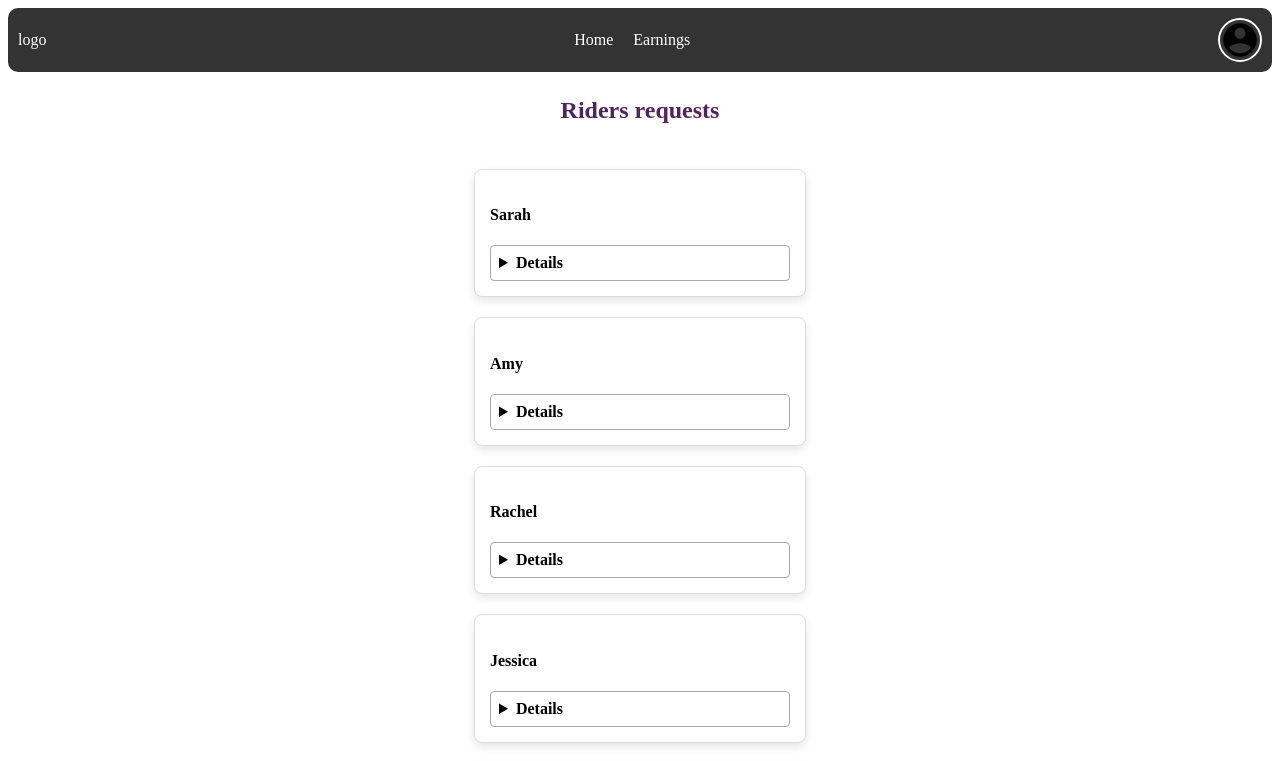
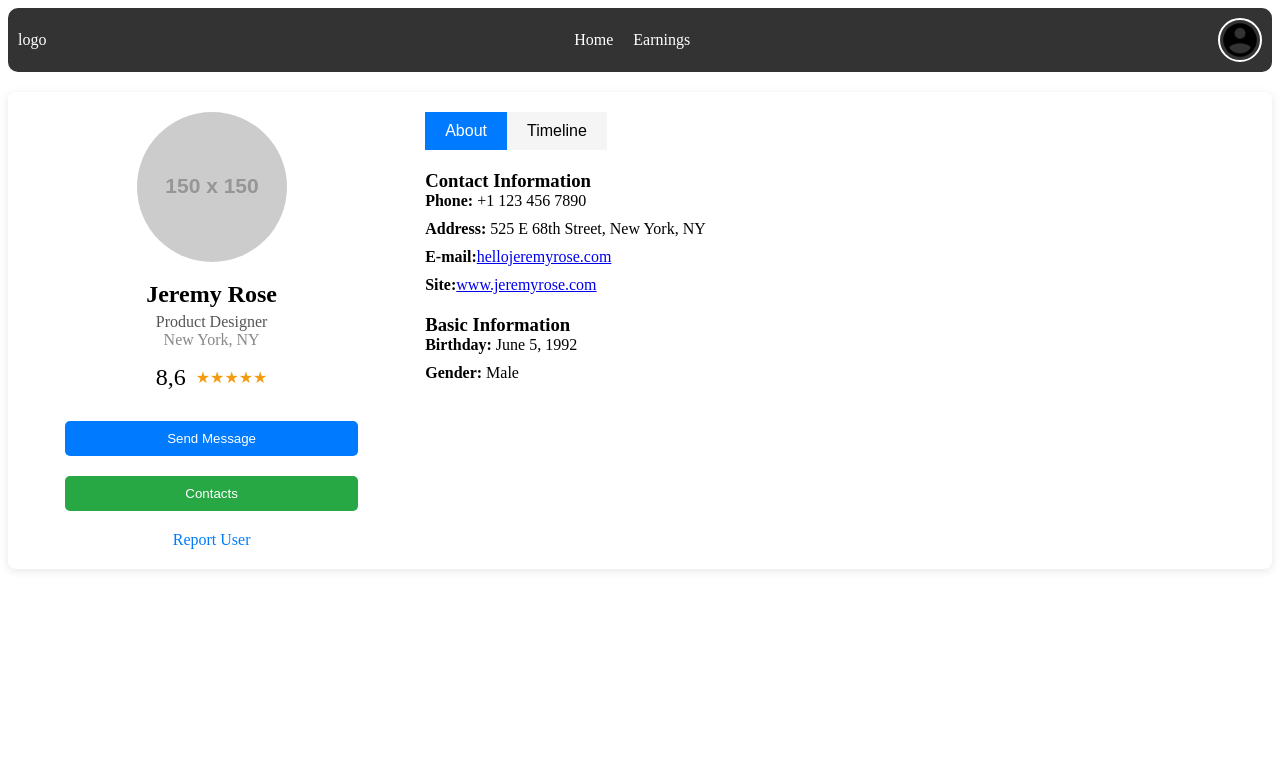
Before and after one commit to ShubhamDubeySchoolSaver/USA_cab_service, an Angular app: page /profile in a window 1280 px wide. Before the commit this address led to /. Shown: the top 761 px of the page. Built offline with nearby package versions, Linux system fonts and the light colour scheme.

Commit message:
updated profile components and routed the components from navbar

```diff
--- a/src/app/app.component.html
+++ b/src/app/app.component.html
@@ -1,5 +1 @@
 <app-navbar></app-navbar>
-<app-ride-requests></app-ride-requests>
-<app-earnings></app-earnings>
-<app-driver-homepage></app-driver-homepage>
-{{city}}
--- a/src/app/app.routes.ts
+++ b/src/app/app.routes.ts
@@ -1,3 +1,16 @@
 import { Routes } from '@angular/router';
+import { DriverHomepageComponent } from './driver-homepage/driver-homepage.component';
+import { NavbarComponent } from './navbar/navbar.component';
+import { RideRequestsComponent } from './ride-requests/ride-requests.component';
+import { EarningsComponent } from './earnings/earnings.component';
+import { ProfileComponent } from './profile/profile.component';
 
-export const routes: Routes = [];
+export const routes: Routes = [
+  { path: '', redirectTo: '/driver-homepage', pathMatch: 'full' },
+  { path: 'driver-homepage', component: DriverHomepageComponent },
+  { path: 'navbar', component: NavbarComponent },
+  { path: 'ride-requests', component: RideRequestsComponent },
+  { path: 'earnings', component: EarningsComponent },
+  { path: 'profile', component: ProfileComponent },
+
+];
--- a/src/app/driver-homepage/driver-homepage.component.css
+++ b/src/app/driver-homepage/driver-homepage.component.css
@@ -18,6 +18,7 @@ body {
   background-size: cover;
   background-position: center;
   align-items: center;
+  margin: 20px auto;
 
 }
 
--- a/src/app/earnings/earnings.component.html
+++ b/src/app/earnings/earnings.component.html
@@ -2,7 +2,7 @@
 <div class="container">
   <!-- Header with back arrow and title -->
   <header>
-    <div class="back-arrow">&#8592;</div>
+    <div (click)='navigateToHome()' class="back-arrow">&#8592;</div>
     <h1>Daily</h1>
   </header>
 
--- a/src/app/earnings/earnings.component.ts
+++ b/src/app/earnings/earnings.component.ts
@@ -1,13 +1,20 @@
 import { Component } from '@angular/core';
+import { Router, RouterLink, RouterLinkActive, RouterLinkWithHref, RouterOutlet } from '@angular/router';
 
 @Component({
   selector: 'app-earnings',
   standalone: true,
-  imports: [],
+  imports: [RouterOutlet,RouterLink,RouterLinkActive,RouterLinkWithHref],
   templateUrl: './earnings.component.html',
   styleUrl: './earnings.component.css'
 })
 export class EarningsComponent {
   city="chennai"
-  fare= 300
+  fare= 300;
+
+  constructor(private router: Router){}
+
+  navigateToHome(){
+    this.router.navigate(['/']);
+  }
 }
--- a/src/app/navbar/navbar.component.css
+++ b/src/app/navbar/navbar.component.css
@@ -50,3 +50,15 @@
 .selected {
   font-weight: bold;
 }
+
+.profile {
+  display: flex;
+  align-items: center;
+}
+
+.profile-photo {
+  width: 40px;
+  height: 40px;
+  border-radius: 50%;
+  border: 2px solid white;
+}
--- a/src/app/navbar/navbar.component.html
+++ b/src/app/navbar/navbar.component.html
@@ -2,16 +2,22 @@
   <div>logo</div>
   <div class="nav-items">
 
-    <a href="#home" class="nav-link">Home</a>
-    <div class="nav-link earnings" (mouseover)="showPopup = true" (mouseleave)="showPopup = false">
-      <a href="#earnings-page" style="color: white; text-decoration: none;"><span>Earnings</span></a>
-      <div class="earnings-popup" *ngIf="showPopup">
-        <p>earnings works!</p>
-        <h3>Earnings of the Day</h3>
-        <p>$150.00</p>
-        <a href="#earnings-page"><button class="earning-page-button">My Earnings <div>icon</div> </button></a>
-      </div>
+    <a routerLink="/" routerLinkActive="active" class="nav-link">Home</a>
+    <div class="nav-link earnings">
+      <a (click)="navigateToEarnings()" style="color: white; text-decoration: none;">Earnings</a>
+      @if(showPopup){
+        <div class="earnings-popup" >
+          <h3>Earnings of the Day</h3>
+          <p>$150.00</p>
+          <button (click)="navigateToEarnings()" class="earning-page-button">My Earnings </button>
+        </div>
+      }
     </div>
   </div>
-  <app-profile></app-profile>
+  <div (click)="navigateToProfile()" class="profile">
+    <img src="../../assets/icons8-male-user-96.png" alt="Profile Photo" class="profile-photo">
+  </div>
 </nav>
+
+
+<router-outlet></router-outlet>
--- a/src/app/navbar/navbar.component.ts
+++ b/src/app/navbar/navbar.component.ts
@@ -2,16 +2,26 @@ import { Component } from '@angular/core';
 import { ProfileComponent } from '../profile/profile.component';
 import {NgIf} from '@angular/common'
 import { EarningsComponent } from '../earnings/earnings.component';
+import { Router, RouterLink, RouterLinkActive, RouterLinkWithHref, RouterOutlet } from '@angular/router';
 
 
 
 @Component({
   selector: 'app-navbar',
   standalone: true,
-  imports: [ProfileComponent,NgIf,EarningsComponent],
+  imports: [RouterOutlet,RouterLink,RouterLinkActive,RouterLinkWithHref,ProfileComponent,NgIf,EarningsComponent],
   templateUrl: './navbar.component.html',
   styleUrl: './navbar.component.css'
 })
 export class NavbarComponent {
   showPopup = false;
+
+  constructor(private router: Router){}
+  navigateToEarnings(){
+    this.showPopup=false;
+    this.router.navigate(['/earnings']);
+  }
+  navigateToProfile(){
+    this.router.navigate(['/profile'])
+  }
 }
--- a/src/app/profile/profile.component.css
+++ b/src/app/profile/profile.component.css
@@ -1,11 +1,175 @@
-.profile {
-  display: flex;
-  align-items: center;
+
+* {
+  margin: 0;
+  padding: 0;
+  box-sizing: border-box;
 }
 
-.profile-photo {
+body {
+  font-family: Arial, sans-serif;
+  background-color: #f5f5f5;
+}
+
+.profile-container {
+  width: 100%;
+  margin: 20px auto;
+  background-color: white;
+  border-radius: 8px;
+  box-shadow: 0 2px 10px rgba(0, 0, 0, 0.1);
+  overflow: hidden;
+}
+
+/* Header */
+.header {
+  display: flex;
+  justify-content: space-between;
+  align-items: center;
+  background-color: #007bff;
+  padding: 15px;
+  color: white;
+}
+
+.logo {
+  font-size: 1.5rem;
+  font-weight: bold;
+}
+
+.search {
+  flex-grow: 1;
+  padding: 0 20px;
+}
+
+.search-input {
+  padding: 8px;
+  width: 100%;
+  border: none;
+  border-radius: 4px;
+}
+
+.nav a {
+  color: white;
+  margin-left: 20px;
+  text-decoration: none;
+  font-weight: bold;
+}
+
+.notification {
+  background-color: #ff4757;
+  border-radius: 50%;
+  padding: 4px 8px;
+  font-size: 0.8rem;
+  color: white;
+  margin-left: 5px;
+}
+
+.user-avatar img {
   width: 40px;
   height: 40px;
   border-radius: 50%;
-  border: 2px solid white;
 }
+
+/* Profile Section */
+.profile {
+  display: flex;
+  padding: 20px;
+}
+
+.profile-sidebar {
+  width: 30%;
+  text-align: center;
+}
+
+.profile-img {
+  width: 150px;
+  height: 150px;
+  border-radius: 50%;
+  margin-bottom: 15px;
+}
+
+h2 {
+  margin-bottom: 5px;
+}
+
+.role {
+  color: #555;
+}
+
+.location {
+  color: #888;
+  margin-bottom: 15px;
+}
+
+.ranking {
+  display: flex;
+  justify-content: center;
+  align-items: center;
+  margin-bottom: 15px;
+}
+
+.ranking-score {
+  font-size: 1.5rem;
+  margin-right: 10px;
+}
+
+.stars {
+  color: #f39c12;
+}
+
+.actions {
+  margin-top: 20px;
+}
+
+.btn {
+  display: inline-block;
+  padding: 10px 20px;
+  margin: 10px 0;
+  width: 80%;
+  background-color: #007bff;
+  color: white;
+  border: none;
+  border-radius: 5px;
+  cursor: pointer;
+}
+
+.btn.contacts {
+  background-color: #28a745;
+}
+
+.report-user {
+  display: block;
+  margin-top: 10px;
+  color: #007bff;
+  text-decoration: none;
+}
+
+/* Profile Details Section */
+.profile-details {
+  width: 70%;
+  padding-left: 30px;
+}
+
+.tabs {
+  margin-bottom: 20px;
+}
+
+.tab-btn {
+  padding: 10px 20px;
+  border: none;
+  background-color: #f5f5f5;
+  font-size: 1rem;
+  cursor: pointer;
+}
+
+.tab-btn.active {
+  background-color: #007bff;
+  color: white;
+}
+
+.profile-info ul {
+  list-style: none;
+  margin-bottom: 20px;
+}
+
+.profile-info li {
+  margin-bottom: 10px;
+}
--- a/src/app/profile/profile.component.html
+++ b/src/app/profile/profile.component.html
@@ -1,3 +1,62 @@
-<div class="profile">
-  <img src="../../assets/icons8-male-user-96.png" alt="Profile Photo" class="profile-photo">
+
+
+<div class="profile-container">
+  <!-- Header with Logo -->
+  <!-- <header class="header">
+    <div class="logo">Kodecolor</div>
+    <div class="search">
+      <input type="text" placeholder="Search" class="search-input">
+    </div>
+    <div class="nav">
+      <a href="#">Find People</a>
+      <a href="#">Messages <span class="notification">4</span></a>
+      <a href="#">My Contacts</a>
+    </div>
+    <div class="user-avatar">
+      <img src="https://via.placeholder.com/50" alt="User Avatar">
+    </div>
+  </header> -->
+
+  <!-- Main Profile Section -->
+  <section class="profile">
+    <div class="profile-sidebar">
+      <img class="profile-img" src="https://via.placeholder.com/150" alt="Profile Picture">
+      <h2>Jeremy Rose</h2>
+      <p class="role">Product Designer</p>
+      <p class="location">New York, NY</p>
+      <div class="ranking">
+        <span class="ranking-score">8,6</span>
+        <span class="stars">★★★★★</span>
+      </div>
+      <div class="actions">
+        <button class="btn send-message">Send Message</button>
+        <button class="btn contacts">Contacts</button>
+        <a href="#" class="report-user">Report User</a>
+      </div>
+    </div>
+
+    <!-- Profile Details -->
+    <div class="profile-details">
+      <div class="tabs">
+        <button class="tab-btn active">About</button>
+        <button class="tab-btn">Timeline</button>
+      </div>
+      <div class="profile-info">
+        <h3>Contact Information</h3>
+        <ul>
+          <li><strong>Phone:</strong> +1 123 456 7890</li>
+          <li><strong>Address:</strong> 525 E 68th Street, New York, NY</li>
+          <li><strong>E-mail:</strong> <a href="mailto:hellojeremyrose.com">hellojeremyrose.com</a></li>
+          <li><strong>Site:</strong> <a href="#">www.jeremyrose.com</a></li>
+        </ul>
+
+        <h3>Basic Information</h3>
+        <ul>
+          <li><strong>Birthday:</strong> June 5, 1992</li>
+          <li><strong>Gender:</strong> Male</li>
+        </ul>
+      </div>
+    </div>
+  </section>
+
 </div>
```
